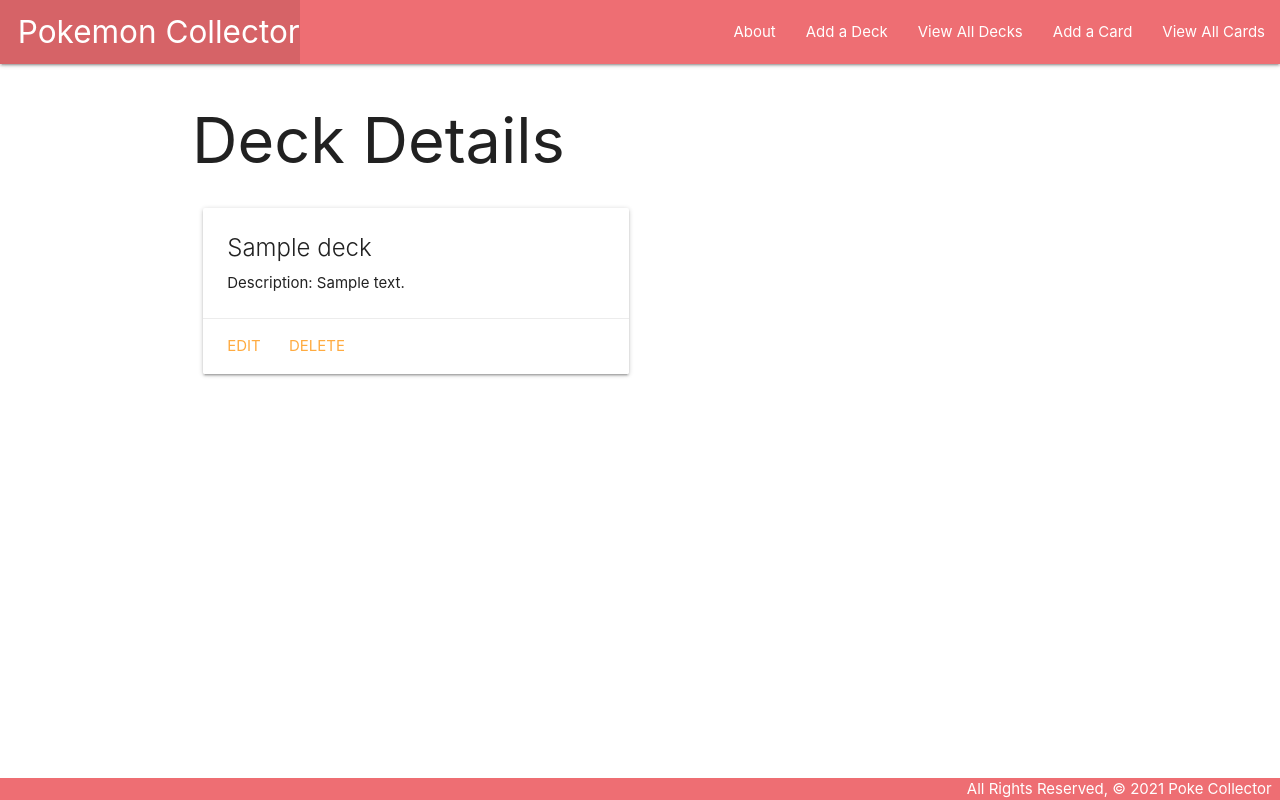
After one commit to aaronfnp/pokemoncollector, a Django app: page /decks/1/ in a window 1280 px wide. The commit adds this page. Run offline with Django 5.2, Linux system fonts and the light colour scheme; tables that the repository leaves empty hold one stand-in row (values such as "Sample post").

```diff
--- a/main_app/models.py
+++ b/main_app/models.py
@@ -2,34 +2,34 @@ from django.db import models
 from django.urls import reverse
 
 RARITY = (
-    ("common", "C"),
-    ("uncommon", "U"),
-    ("rare", "R"),
-    ("double_rare", "RR"),
-    ("triple_rare", "RRR"),
-    ("super_rare", "SR"),
-    ("special_art", "SIR"),
-    ("hyper_rare", "HR"),
-    ("ultra_rare", "UR"),
-    ("shiny_super_rare", "SSR"),
-    ("shiny", "S"),
-    ("character_rare", "CHR"),
-    ("character_super_rare", "CSR"),
-    ("amazing_rare", "A"),
-    ("radiant_rare", "K"),
+    ("Common", "C"),
+    ("Uncommon", "U"),
+    ("Rare", "R"),
+    ("Double Rare", "RR"),
+    ("Triple Rare", "RRR"),
+    ("Super Rare", "SR"),
+    ("Special Art", "SIR"),
+    ("Hyper Rare", "HR"),
+    ("Ultra Rare", "UR"),
+    ("Shiny Super Rare", "SSR"),
+    ("Shiny", "S"),
+    ("Character Rare", "CHR"),
+    ("Character Super Rare", "CSR"),
+    ("Amazing Rare", "A"),
+    ("Radiant Rare", "K"),
 )
 
 GRADES = (
     ("UG", "Ungraded"),
-    ("01", "PSA 1"),
-    ("02", "PSA 2"),
-    ("03", "PSA 3"),
-    ("04", "PSA 4"),
-    ("05", "PSA 5"),
-    ("06", "PSA 6"),
-    ("07", "PSA 7"),
-    ("08", "PSA 8"),
-    ("09", "PSA 9"),
+    ("1", "PSA 1"),
+    ("2", "PSA 2"),
+    ("3", "PSA 3"),
+    ("4", "PSA 4"),
+    ("5", "PSA 5"),
+    ("6", "PSA 6"),
+    ("7", "PSA 7"),
+    ("8", "PSA 8"),
+    ("9", "PSA 9"),
     ("10", "PSA 10"),
 )
 
@@ -77,3 +77,10 @@ class PriceUpdate(models.Model):
 #   def __str__(self):
 #     # Nice method for obtaining the friendly value of a Field.choice
 #     return f"{self.get_priceupdate_display()} on {self.date}"
+
+class Photo(models.Model):
+    url = models.CharField(max_length=200)
+    card = models.ForeignKey(Card, on_delete=models.CASCADE)
+
+    def __str__(self):
+        return f"Photo for card_id: {self.card_id} @{self.url}"
--- a/main_app/templates/base.html
+++ b/main_app/templates/base.html
@@ -30,6 +30,8 @@
           </ul>
           <ul class="right">
             <li><a href="{% url 'about' %}">About</a></li>
+            <li><a href="{% url 'decks_create' %}">Add a Deck</a></li>
+            <li><a href="{% url 'decks_index' %}">View All Decks</a></li>
             <li><a href="{% url 'cards_create' %}">Add a Card</a></li>
             <li><a href="{% url 'index' %}">View All Cards</a></li>
           </ul>
--- /dev/null
+++ b/main_app/templates/main_app/deck_detail.html
@@ -0,0 +1,19 @@
+{% extends 'base.html' %} {% block content %}
+
+<h1>Deck Details</h1>
+
+<div class="row">
+  <div class="col s6 col-offset-3">
+    <div class="card">
+      <div class="card-content">
+        <span class="card-title">{{ deck.name }}</span>
+        <p>Description: {{ deck.description }}</p>
+      </div>
+      <div class="card-action">
+        <a href="{% url 'decks_update' deck.id %}">Edit</a>
+        <a href="{% url 'decks_delete' deck.id %}">Delete</a>
+      </div>
+    </div>
+  </div>
+</div>
+{% endblock %}
--- a/main_app/urls.py
+++ b/main_app/urls.py
@@ -10,6 +10,12 @@ urlpatterns = [
     path('cards/<int:pk>/update/', views.CardUpdate.as_view(), name='cards_update'),
     path('cards/<int:pk>/delete/', views.CardDelete.as_view(), name='cards_delete'),
     path('cards/<int:card_id>/add_priceupdate/', views.add_priceupdate, name='add_priceupdate'),
+    path('cards/<int:card_id>/add_photo/', views.add_photo, name='add_photo'),
+    path('decks/', views.DeckList.as_view(), name='decks_index'),
+    path('decks/<int:pk>/', views.DeckDetail.as_view(), name='decks_detail'),
+    path('decks/create/', views.DeckCreate.as_view(), name='decks_create'),
+    path('decks/<int:pk>/update/', views.DeckUpdate.as_view(), name='decks_update'),
+    path('decks/<int:pk>/delete/', views.DeckDelete.as_view(), name='decks_delete'),
     path('cards/<int:card_id>/assoc_deck/<int:deck_id>/', views.assoc_deck, name='assoc_deck'),
     path('cards/<int:card_id>/unassoc_deck/<int:deck_id>/', views.unassoc_deck, name='unassoc_deck')
 
--- a/main_app/views.py
+++ b/main_app/views.py
@@ -1,9 +1,14 @@
+import uuid
+import boto3
+import os
+
 from django.shortcuts import render, redirect
 from django.views.generic.edit import CreateView, UpdateView, DeleteView
+from django.views.generic import ListView, DetailView
 from django import forms
 from .forms import PriceUpdateForm
 
-from .models import Card, Deck
+from .models import Card, Deck, Photo
 
 def home(request):
     return render(request, 'home.html')
@@ -16,6 +21,26 @@ def cards_index(request):
     return render(request, 'cards/index.html', {
         'cards': cards
     })
+
+def add_photo(request, card_id):
+    # photo-file will be the "name" attribute on the <input type="file">
+    photo_file = request.FILES.get('photo-file', None)
+    if photo_file:
+        s3 = boto3.client('s3')
+        # need a unique "key" for S3 / needs image file extension too
+        key = uuid.uuid4().hex[:6] + photo_file.name[photo_file.name.rfind('.'):]
+        # just in case something goes wrong
+        try:
+            bucket = os.environ['S3_BUCKET']
+            s3.upload_fileobj(photo_file, bucket, key)
+            # build the full url string
+            url = f"{os.environ['S3_BASE_URL']}{bucket}/{key}"
+            # we can assign to cat_id or cat (if you have a cat object)
+            Photo.objects.create(url=url, card_id=card_id)
+        except Exception as e:
+            print('An error occurred uploading file to S3')
+            print(e)
+    return redirect('detail', card_id=card_id)
 
 def cards_detail(request, card_id):
     card = Card.objects.get(id=card_id)
@@ -32,6 +57,24 @@ def add_priceupdate(request, card_id):
         new_priceupdate.card_id = card_id
         new_priceupdate.save()
     return redirect('detail', card_id=card_id)
+
+class DeckList(ListView):
+  model = Deck
+
+class DeckDetail(DetailView):
+  model = Deck
+
+class DeckCreate(CreateView):
+  model = Deck
+  fields = '__all__'
+
+class DeckUpdate(UpdateView):
+  model = Deck
+  fields = ['name', 'description']
+
+class DeckDelete(DeleteView):
+  model = Deck
+  success_url = '/decks'
 
 def assoc_deck(request, card_id, deck_id):
     Card.objects.get(id=card_id).decks.add(deck_id)
--- a/pokemoncollector/settings.py
+++ b/pokemoncollector/settings.py
@@ -11,6 +11,10 @@ https://docs.djangoproject.com/en/5.0/ref/settings/
 """
 
 from pathlib import Path
+import environ
+
+environ.Env()
+environ.Env.read_env()
 
 # Build paths inside the project like this: BASE_DIR / 'subdir'.
 BASE_DIR = Path(__file__).resolve().parent.parent
```
Also changed, not shown: main_app/templates/cards/detail.html (+11 -1 lines), main_app/templates/main_app/deck_form.html (added, +16 -0 lines), main_app/templates/main_app/deck_list.html (added, +14 -0 lines), main_app/migrations/0010_photo.py (added), main_app/migrations/0011_rename_cat_photo_card.py (added), main_app/migrations/0012_alter_card_rarity_alter_priceupdate_grade.py (added), 1 other file.
